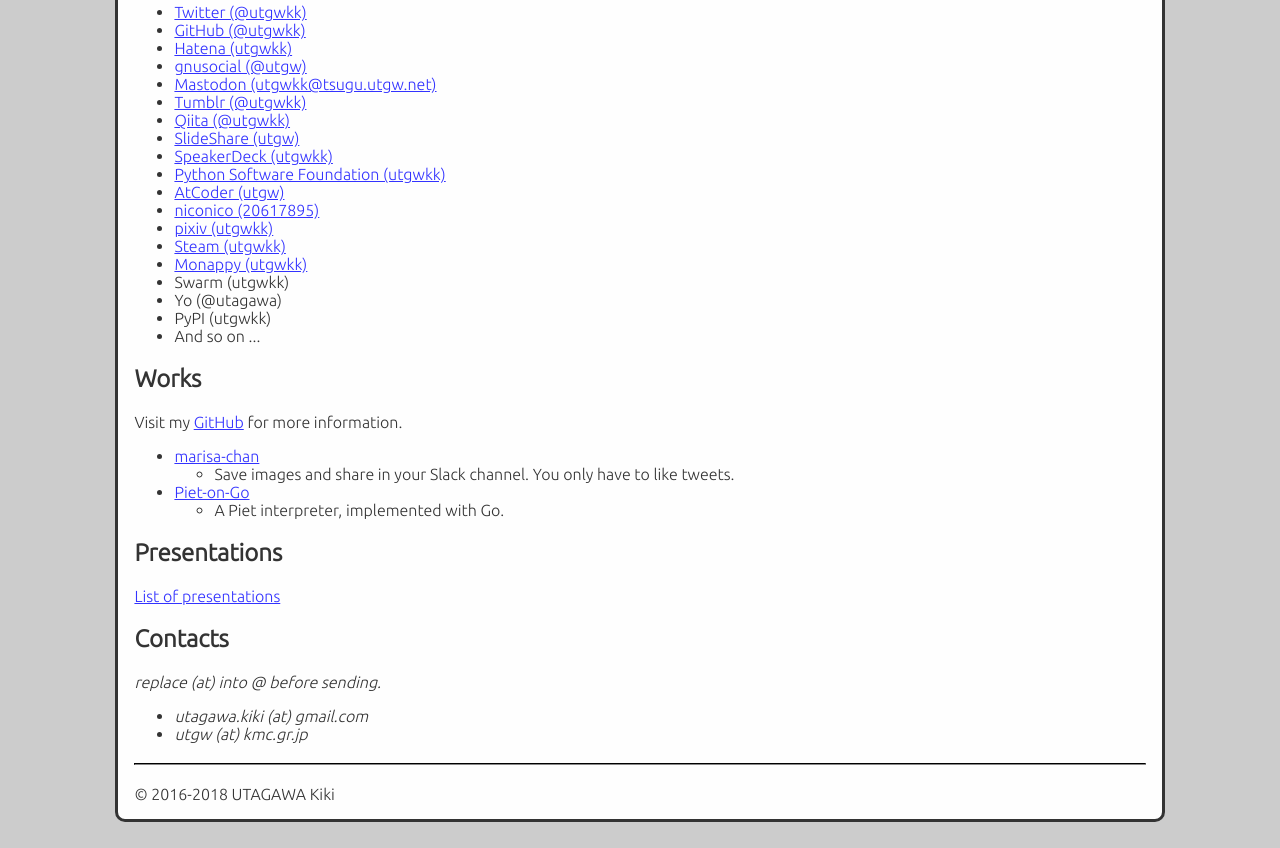
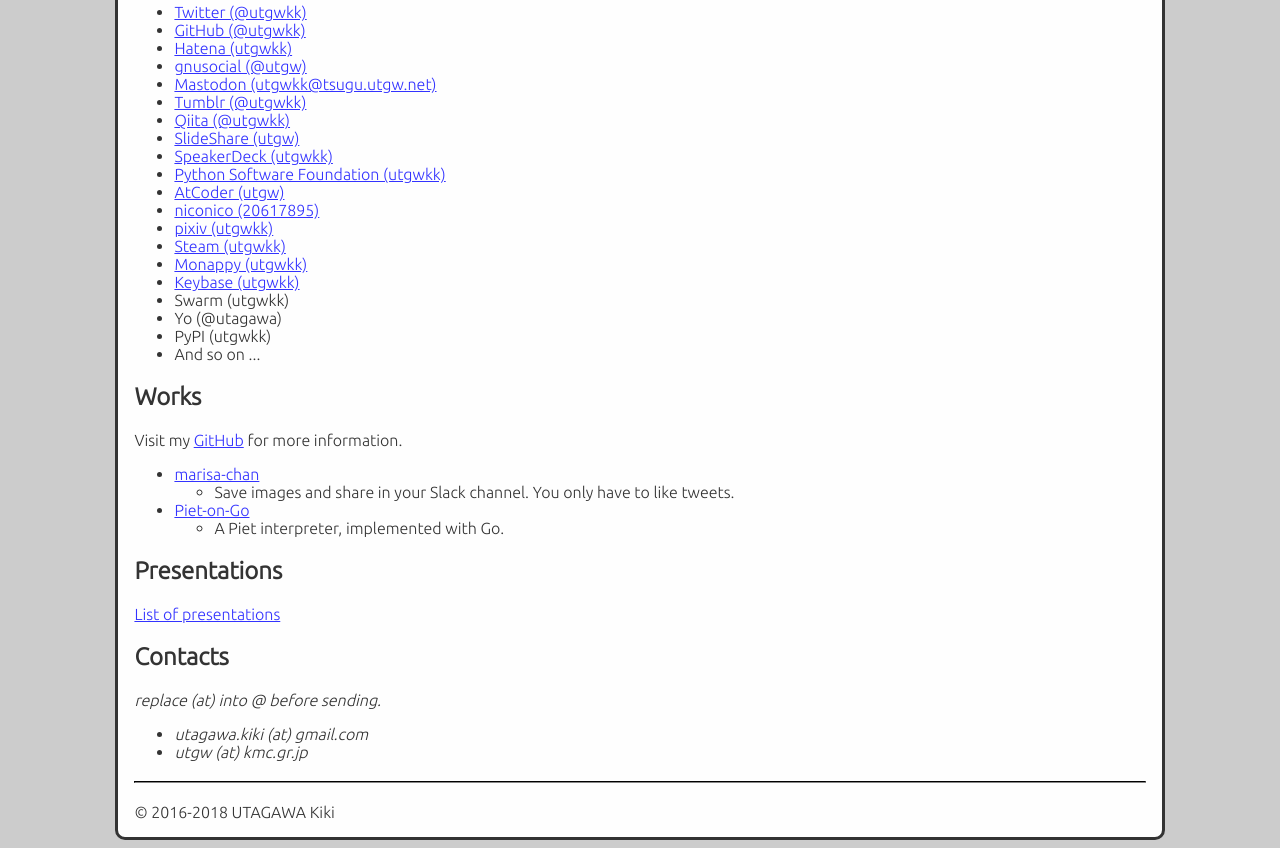
Before and after one commit to utgwkk/utgwkk.github.io, a plain HTML site: page index.htm in a window 1280 px wide. Shown: the part 1154-2002 px from the top of the page. Drawn offline with Linux system fonts and the light colour scheme.

Commit message:
add keybase id

```diff
--- a/index.htm
+++ b/index.htm
@@ -58,6 +58,7 @@
     <li><a href="https://pixiv.me/utgwkk">pixiv (utgwkk)</a></li>
     <li><a href="http://steamcommunity.com/id/utgwkk/">Steam (utgwkk)</a></li>
     <li><a href="https://monappy.jp/u/utgwkk">Monappy (utgwkk)</a></li>
+    <li><a href="https://keybase.io/utgwkk">Keybase (utgwkk)</a></li>
     <li>Swarm (utgwkk)</li>
     <li>Yo (@utagawa)</li>
     <li>PyPI (utgwkk)</li>
```
